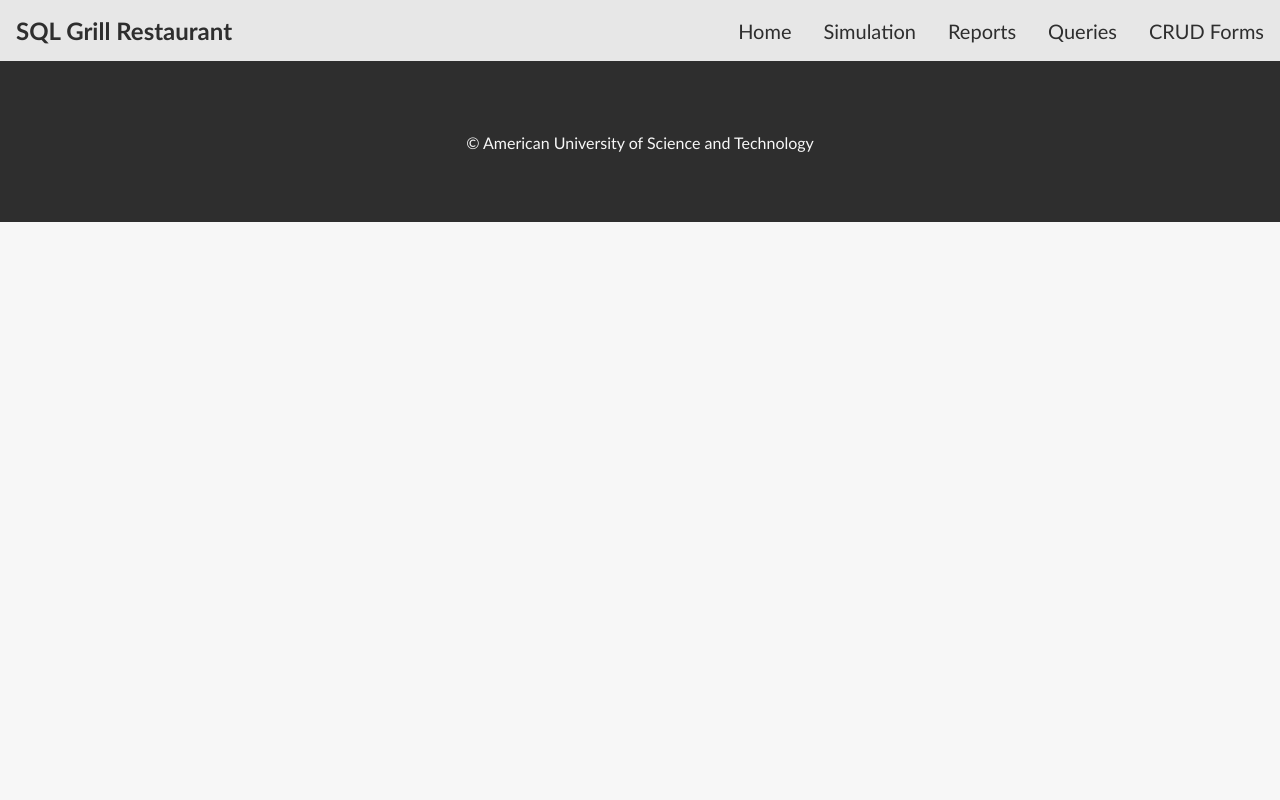
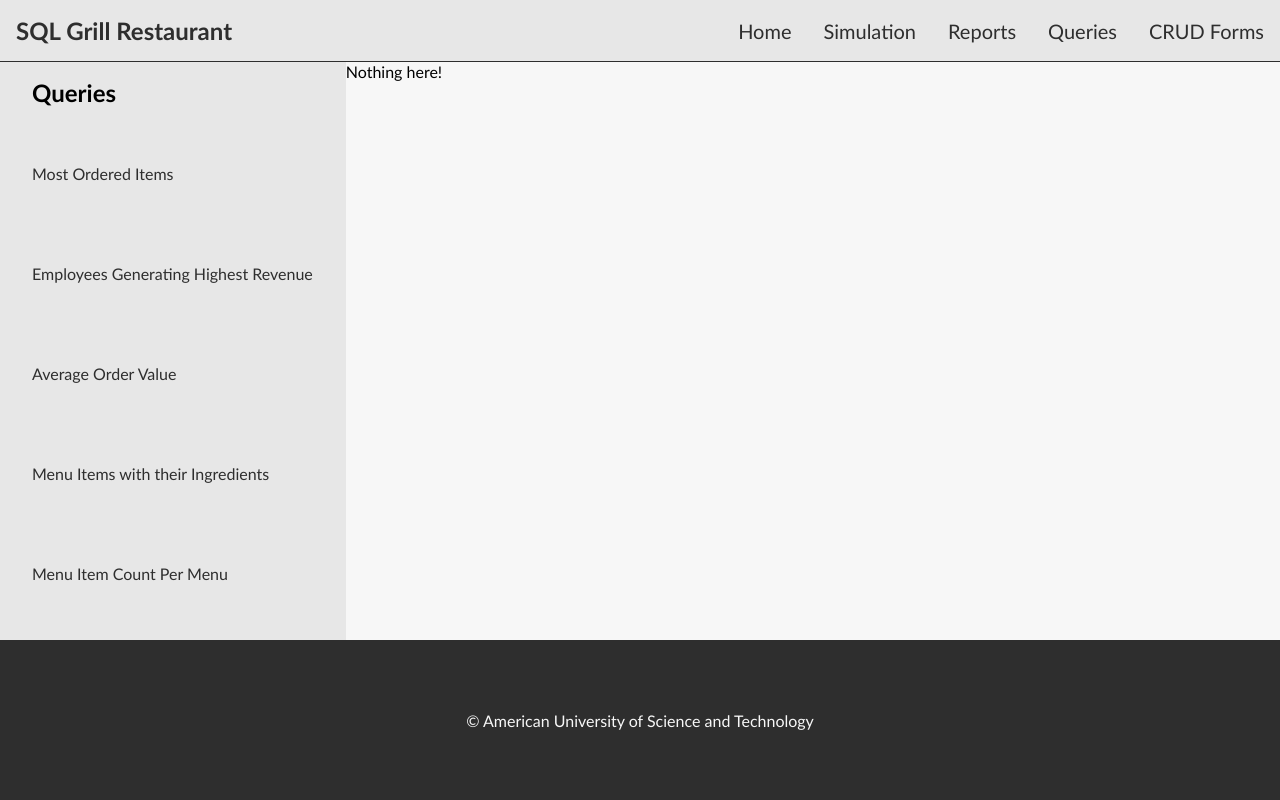
Before and after one commit to TaimourShmait/restaurant-db-simulation-website-php, a PHP site: page /pages/queries.php in a window 1280 px wide. Run offline with PHP 8.4, Linux system fonts and the light colour scheme.

Commit message:
Add side bar for queries page

```diff
--- a/assets/css/index.css
+++ b/assets/css/index.css
@@ -2,6 +2,7 @@
   --ember-orange: #ee7e2e; /* Primary accent */
   --light-orange: #fa9d1e; /* Lighter orange */
   --charcoal-gray: #2e2e2e; /* Dark UI / Text */
+  --light-charcoal-gray: #3a3a3a;
   --dark-gray: #181818; /* Dark Background / Text */
   --smoked-gray: #e7e7e7; /* Light gray neutral */
   --dark-smoked-gray: #dbdbdb;
@@ -56,6 +57,10 @@ header {
   border-bottom: 1px solid var(--charcoal-gray);
 }
 
+nav a {
+  text-decoration: none;
+}
+
 header p {
   font-size: 1.5rem;
   font-weight: bold;
@@ -68,15 +73,13 @@ header nav,
   font-size: 1.25rem;
 }
 
-header nav a,
-#reports-nav a {
-  text-decoration: none;
+header nav a {
   color: var(--charcoal-gray);
 }
 
 header nav a:hover,
 #reports-nav a:hover {
-  color: var(--ember-orange);
+  color: var(--ember-orange) !important;
 }
 
 footer {
@@ -380,7 +383,6 @@ footer {
   scroll-margin-top: 7.5rem;
 }
 
-
 #reports-main {
   margin-top: 1rem !important;
   display: flex;
@@ -404,7 +406,7 @@ footer {
 }
 
 #reports-main th {
-  background-color: var(--charcoal-gray);
+  background-color: var(--light-charcoal-gray);
   text-align: left;
   padding: 1rem !important;
   color: var(--ash-white);
@@ -431,16 +433,54 @@ footer {
   display: flex;
   justify-content: space-between;
   padding: 1rem !important;
-  background-color: var(--smoked-gray);
+  background-color: var(--charcoal-gray);
+  color: var(--ash-white) !important;
 }
 
-#reports-main nav a {
-  background-color: var(--smoked-gray);
+#reports-nav a {
   flex: 1;
   text-align: center;
-  padding: 1rem !important;
   border-radius: 0.5rem;
   display: flex;
   justify-content: center;
   align-items: center;
+  color: var(--ash-white) !important;
 }
+
+#queries-main {
+  display: flex;
+  padding: 0 !important;
+}
+
+#queries-side-container {
+  display: flex;
+  flex-direction: column;
+  gap: 1rem;
+  padding: 1rem !important;
+  border-right: 1px solid var(--smoked-gray);
+  background-color: var(--smoked-gray);
+}
+
+#queries-side-nav {
+  flex: 1;
+  display: flex;
+  flex-direction: column;
+  justify-content: space-around;
+}
+
+#queries-side-container h2 {
+  padding-left: 1rem !important;
+}
+
+#queries-side-nav a {
+  color: var(--charcoal-gray);
+  padding: 1rem !important;
+  border-radius: 0.5rem;
+  transition: background-color 0.25s ease, color 0.25s ease;
+}
+
+#queries-side-nav a:hover,
+.query-selected {
+  background-color: var(--light-charcoal-gray);
+  color: var(--ash-white);
+}
--- a/pages/queries.php
+++ b/pages/queries.php
@@ -1,10 +1,52 @@
 <?php
-    include "../includes/header.php";
+include "../includes/header.php";
+include "../includes/db.php";
+
+$query = $_GET['q'] ?? '';
+
 ?>
 
+<main id="queries-main">
+    <div id="queries-side-container">
+        <h2>Queries</h2>
+        <nav id="queries-side-nav">
+            <a href="queries.php?q=most_ordered_items">Most Ordered Items</a>
+            <a href="queries.php?q=employees_highest_revenue">Employees Generating Highest Revenue</a>
+            <a href="queries.php?q=average_order_value">Average Order Value</a>
+            <a href="queries.php?q=menu_item_ingredients">Menu Items with their Ingredients</a>
+            <a href="queries.php?q=menu_items_per_menu">Menu Item Count Per Menu</a>
+        </nav>
+    </div>
 
+    <div id="query-container">
+        <?php
+        switch ($query) {
+            case 'most_ordered_items':
+                $stmt = $pdo->prepare("SELECT * FROM menu_item");
+                $stmt->execute();
+                $items = $stmt->fetchAll(PDO::FETCH_ASSOC);
+                break;
+            case 'employees_highest_revenue':
+                echo "Hello, again!";
+                break;
+            case 'average_order_value':
+                echo "Hello!!!";
+                break;
+            case 'menu_item_ingredients':
+                echo "Hello, again!!!";
+                break;
+            case 'menu_items_per_menu':
+                echo "Hello, there!";
+                break;
+            case '':
+                echo "Nothing here!";
+                break;
+        };
+        ?>
+    </div>
+</main>
 
 
 <?php
-    include "../includes/footer.php";
+include "../includes/footer.php";
 ?>
```
